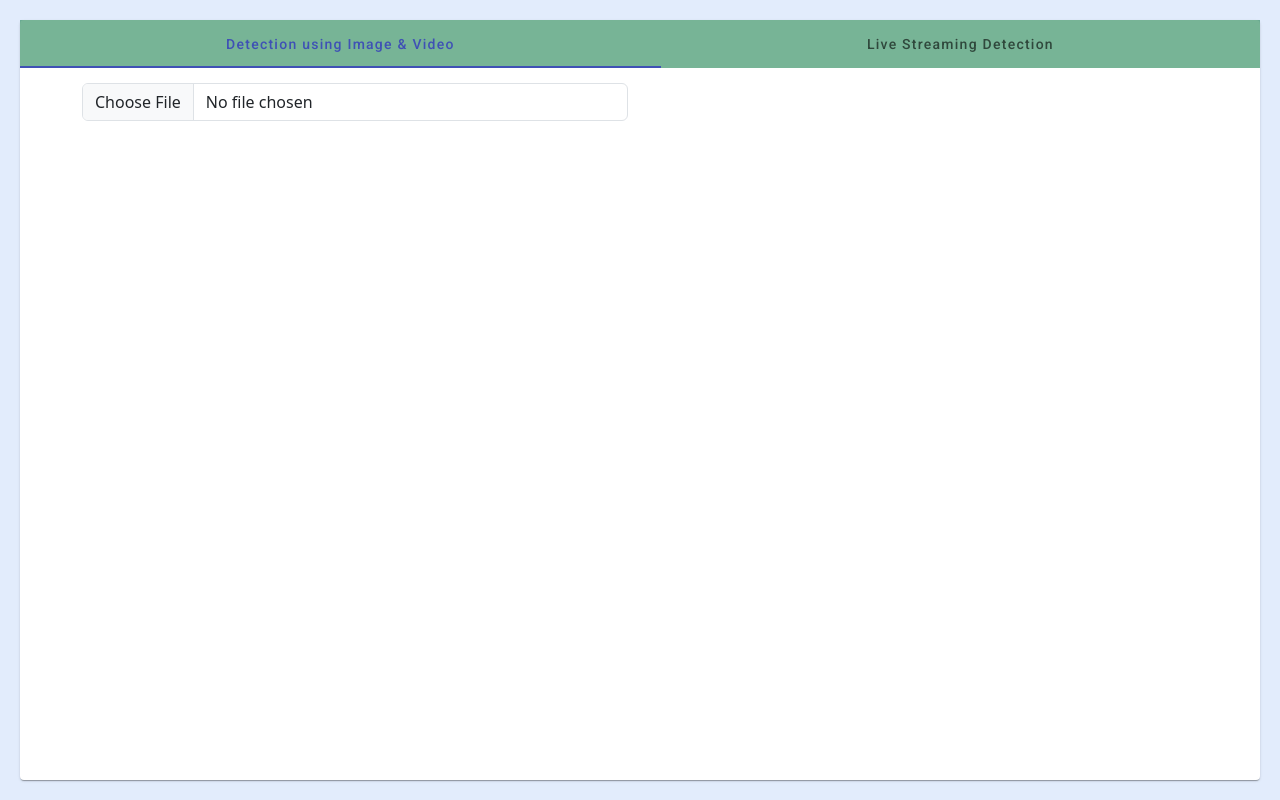
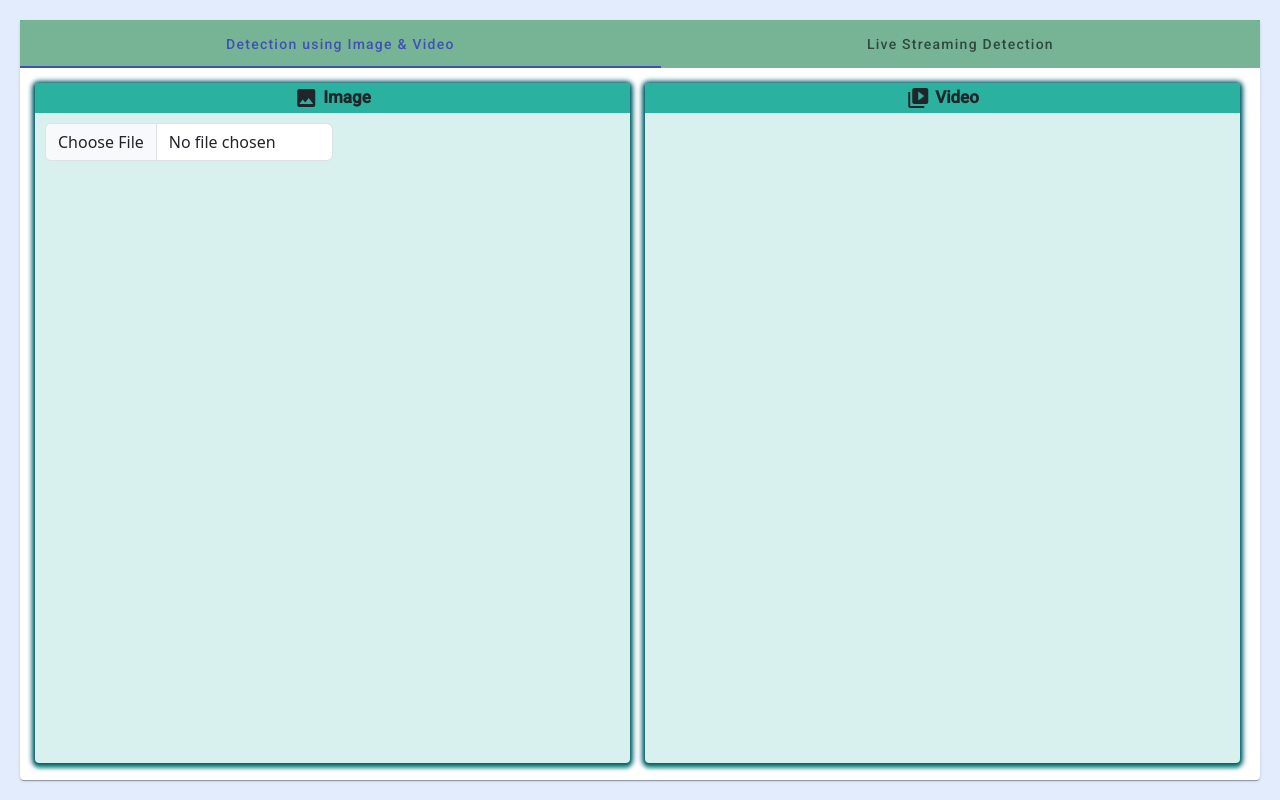
Before and after one commit to tuhinhussain1995/Precision-Spraying, an Angular app in the folder yolo_v8/3.0 live_cam_predict/angular_app/: page /live-stream in a window 1280 px wide. Both pictures are taken after a click on the tab "Detection using Image & Video". Built offline with nearby package versions, Linux system fonts and the light colour scheme.

Commit message:
updating image and video

```diff
--- a/yolo_v8/3.0 live_cam_predict/angular_app/src/app/image/image.component.html
+++ b/yolo_v8/3.0 live_cam_predict/angular_app/src/app/image/image.component.html
@@ -1,23 +1,27 @@
-<div class="main-div">
-    <div class="container">
-      <div class="row">
+
+<div style="width: 100%;" [style.height]="screenHeight">
+  <div style="height: 100%;">
+
+    <mat-card style="height: 100%; width: calc(50% - 10px); float: left; position: relative;" class="mat-main-card">
+        <div class="overlay"><mat-icon style="margin-right: 5px;">image</mat-icon> Image</div>
+
         <div class="col-md-6">
           <input type="file" (change)="onFileSelected($event)" class="form-control">
         </div>
         <div class="col-md-6">
           <img *ngIf="uploadedImage" [src]="uploadedImage" alt="Uploaded Image">
         </div>
-      </div>
-      <div class="row mt-3" *ngIf="responseReceived">
-        <div class="col-md-6">
+
+        <span *ngIf="responseReceived">
           <img [src]="imageUrl" alt="Uploaded Image" >
-        </div>
-        <div class="col-md-6">
-          <div>
-            <p>Class Names: {{ response.class_names }}</p>
-            <p>Object Locations: {{ response.object_locations }}</p>
-          </div>
-        </div>
-      </div>
-    </div>
+          <p>Class Names: {{ response.class_names }}</p>
+          <p>Object Locations: {{ response.object_locations }}</p>
+        </span>
+    </mat-card>
+
+    <mat-card style="height: 100%; width: calc(50% - 10px); float: left; margin-left: 15px; position: relative;" class="mat-main-card">
+        <div class="overlay"><mat-icon style="margin-right: 5px;">video_library</mat-icon>Video</div>
+
+    </mat-card>
   </div>
+</div>
--- a/yolo_v8/3.0 live_cam_predict/angular_app/src/app/image/image.component.scss
+++ b/yolo_v8/3.0 live_cam_predict/angular_app/src/app/image/image.component.scss
@@ -0,0 +1,31 @@
+.mat-mdc-card {
+    box-shadow: 0 1px 5px 3px rgb(5, 96, 112),
+        0 1px 3px 0 #2e6b0a,
+        0 6px 3px 0 rgb(178, 250, 228);
+
+    background-color: rgba(42, 177, 159, 0.178);
+}
+
+.overlay {
+    position: absolute;
+    top: 0;
+    left: 0;
+    width: 100%;
+    height: 30px;
+    background-color: rgb(42, 177, 159);
+    backdrop-filter: blur(5px);
+    display: flex;
+    align-items: center;
+    justify-content: center;
+    font-weight: 600;
+    font-family: Roboto, "Helvetica Neue", sans-serif;
+    font-size: 17px;
+    z-index: 4;
+}
+
+.mat-main-card {
+    padding-top: 40px;
+    padding-bottom: 10px;
+    padding-left: 10px;
+    padding-right: 10px;
+}
--- a/yolo_v8/3.0 live_cam_predict/angular_app/src/app/image/image.component.ts
+++ b/yolo_v8/3.0 live_cam_predict/angular_app/src/app/image/image.component.ts
@@ -13,7 +13,14 @@ export class ImageComponent {
   response: any;
   responseReceived: boolean = false;
 
-  constructor(private http: HttpClient) { }
+  screenHeight: any = "";
+
+  constructor(private http: HttpClient) {
+    this.screenHeight = (window.innerHeight - 120) + 'px';
+    window.addEventListener('resize', () => {
+      this.screenHeight = (window.innerHeight - 120) + 'px';
+    });
+  }
 
   onFileSelected(event: any): void {
     const file = event.target.files[0];
```
